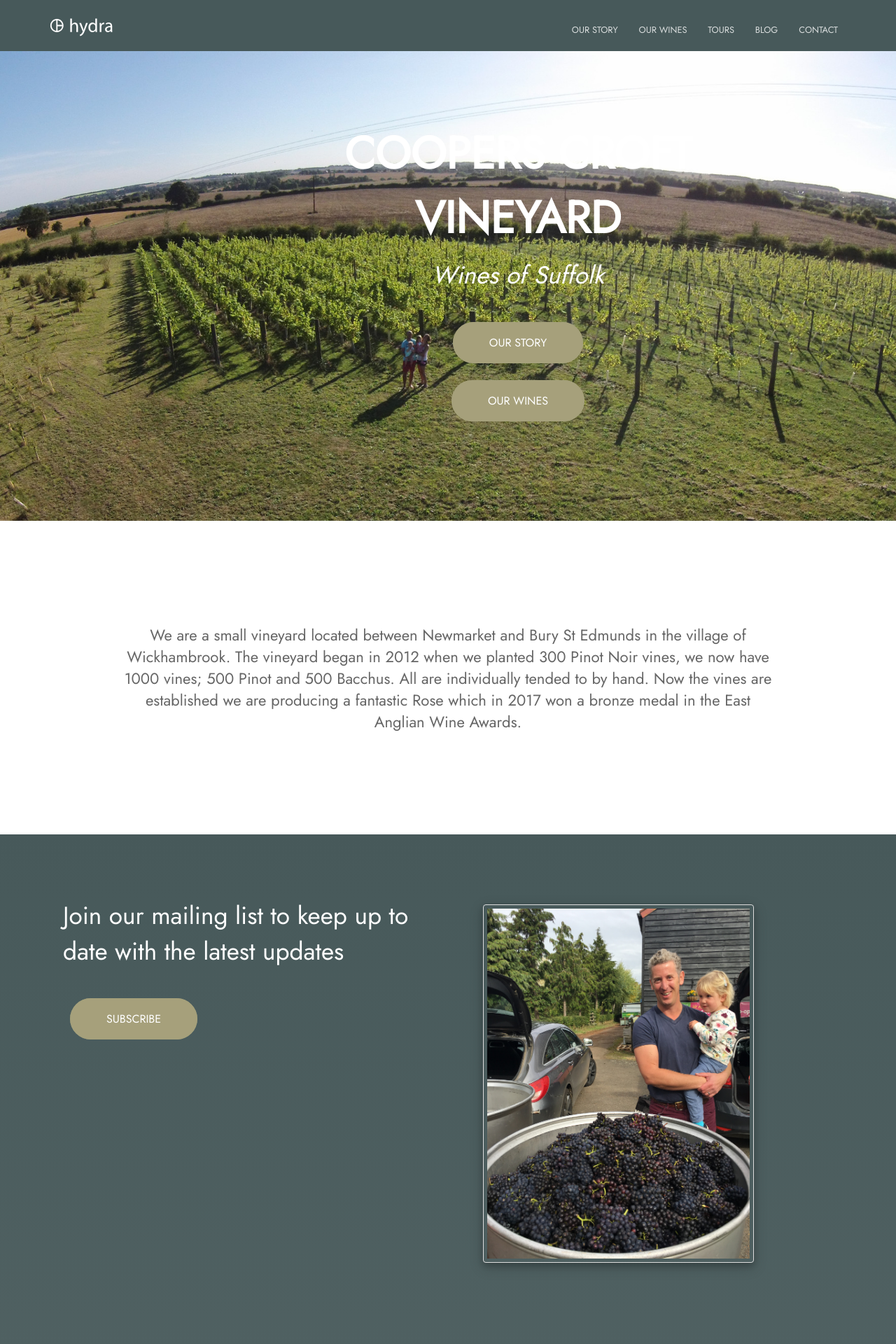
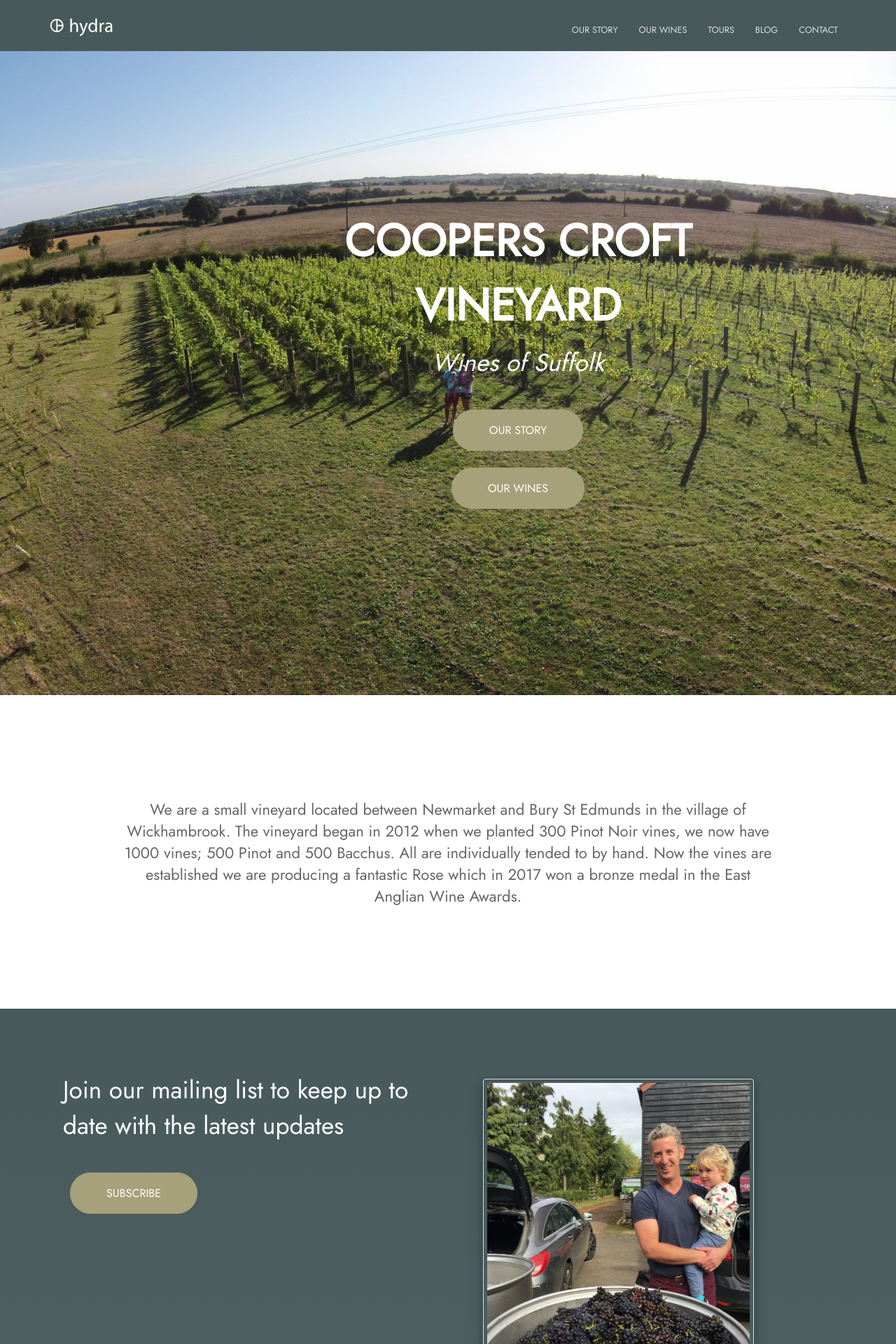
Before and after one commit to seblawson11/CoopersCroft, a Jekyll site: the page built from index.html, in a window 1280 px wide. Shown: the top 1920 px of the page at 70% size. Built offline with Jekyll 4.4.1, drawn with Linux system fonts in a browser that asks for light colours.

Commit message:
homepage imgs

```diff
--- a/_sass/homepage.scss
+++ b/_sass/homepage.scss
@@ -6,8 +6,8 @@
 	background-repeat: no-repeat;
 	background-attachment: fixed;
 	background-size: cover;
-	width: 100%;
-	height: auto;
+	width: 100vw;
+	height: 80vh;
 	display: flex;
 	align-items: center;
 	justify-content: center;
```
